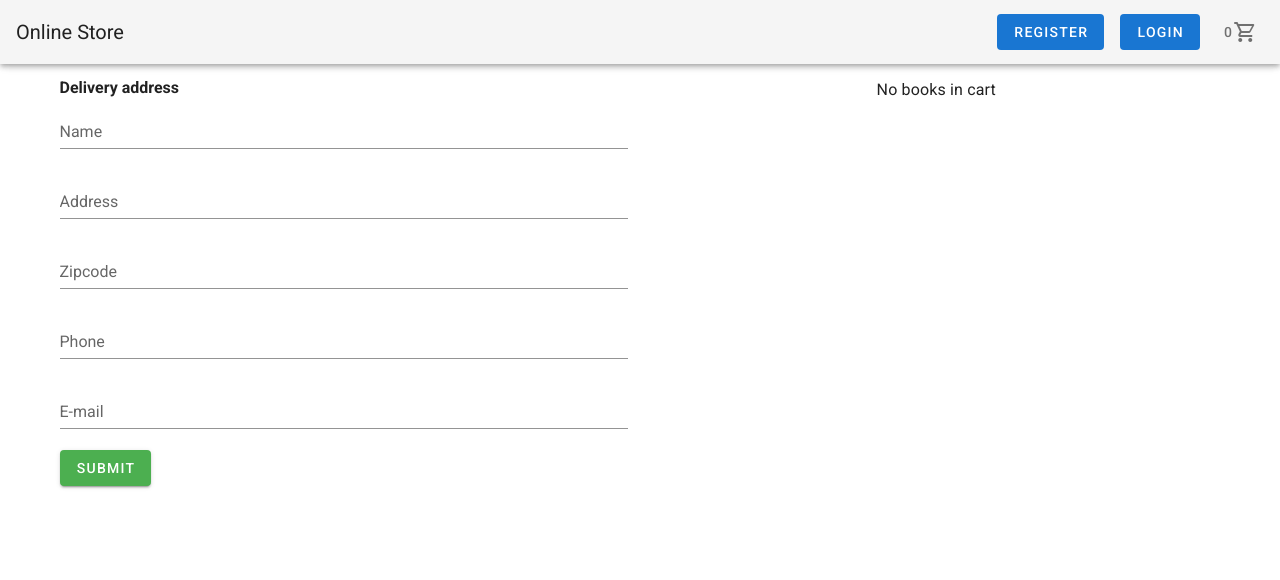
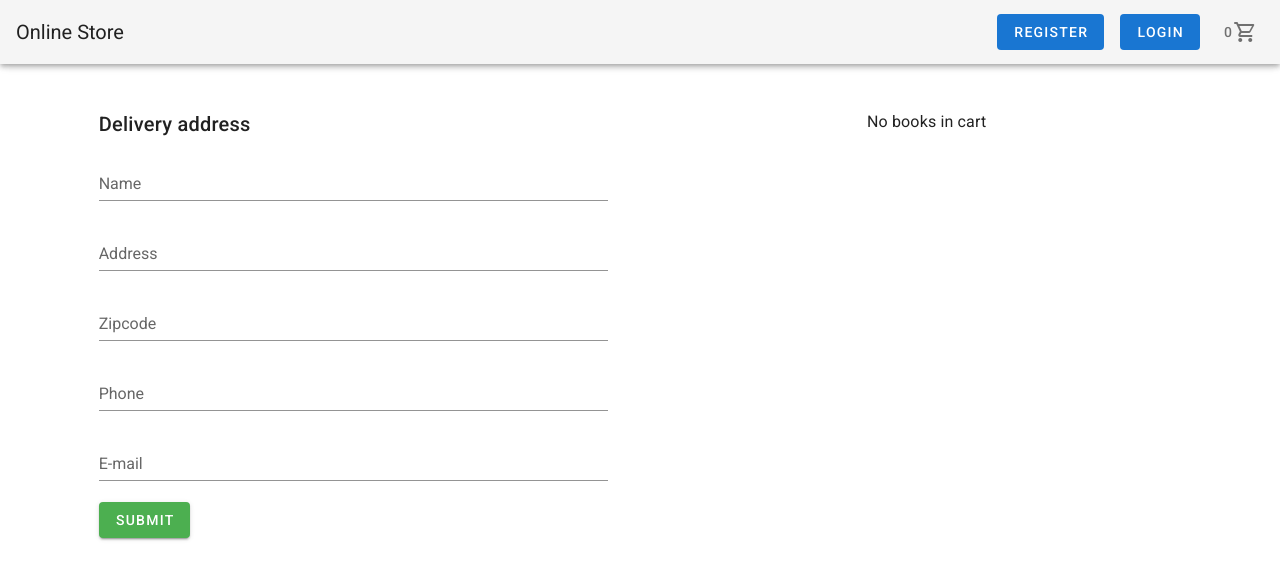
Before and after one commit to ysavchen/online-shop-frontend, a Vue app: page /checkout in a window 1280 px wide. Shown: the top 580 px of the page. Built offline with nearby package versions, Linux system fonts and the light colour scheme.

Commit message:
Update layout

```diff
--- a/src/views/Checkout.vue
+++ b/src/views/Checkout.vue
@@ -1,10 +1,10 @@
 <template>
-  <v-container>
+  <v-container fluid>
     <div>
-      <v-row>
-        <v-col>
+      <v-row justify="center" class="mt-5">
+        <v-col class="ml-5 mr-5" cols="5">
           <form action>
-            <strong>Delivery address</strong>
+            <p class="title">Delivery address</p>
             <v-text-field label="Name"></v-text-field>
             <v-text-field label="Address"></v-text-field>
             <v-text-field label="Zipcode"></v-text-field>
@@ -15,7 +15,7 @@
             <v-btn color="success" @click="submit">Submit</v-btn>
           </div>
         </v-col>
-        <v-col>
+        <v-col class="ml-5 mr-5" cols="5">
           <div v-if="total > 0">
             <v-card outlined>
               <v-list class="pt-0 pb-0">
```
